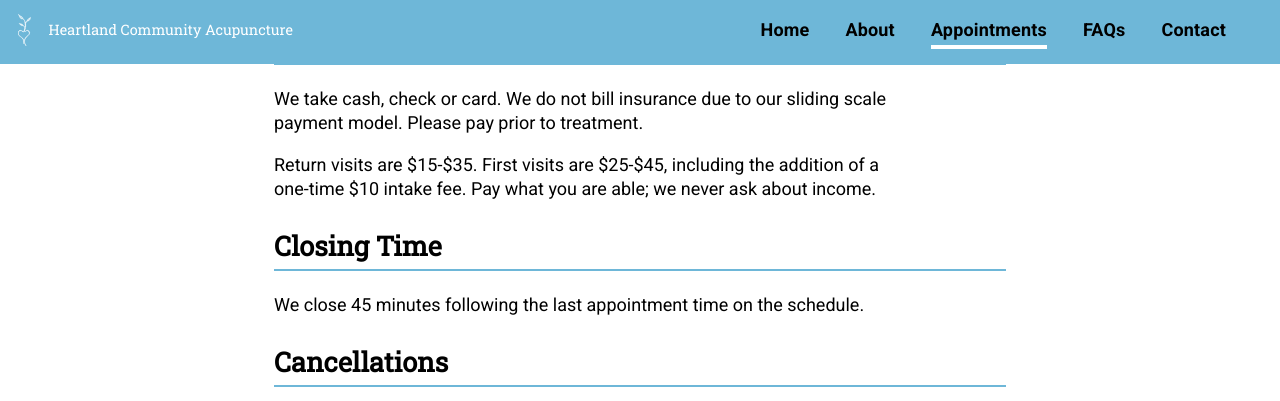
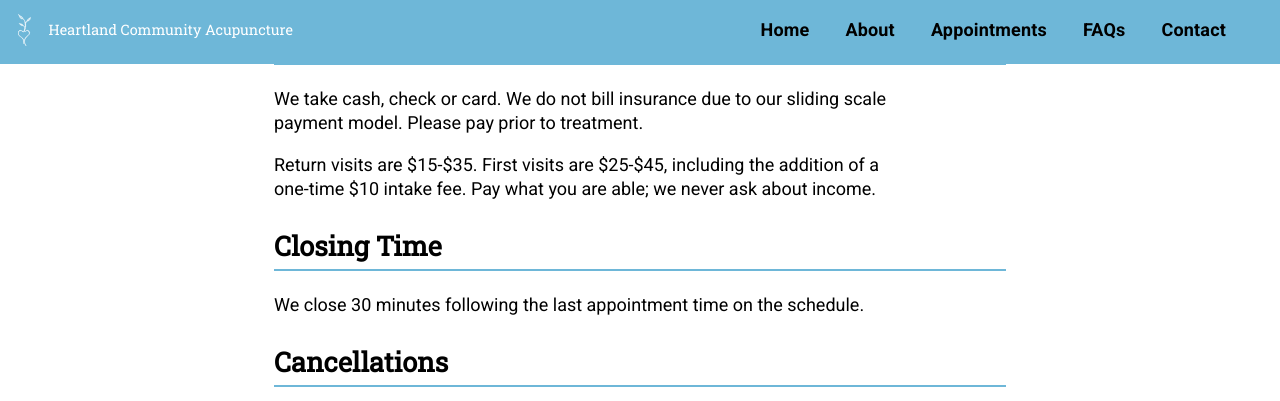
Before and after one commit to alwaysblank/heartlandacu, a Jekyll site: the page built from appointments.md, in a window 1280 px wide and 900 px high, scrolled down 1137 px. Shown: the top 401 px of the window. Built offline with Jekyll 4.4.1, drawn with Linux system fonts in a browser that asks for light colours; a script that is not in the unit is left out.

Commit message:
Update Pages “appointments”

```diff
--- a/appointments.md
+++ b/appointments.md
@@ -11,7 +10,6 @@ intro: |
 
   Walk-ins are welcome!
 ---
-
 ## First Visit
 
 Please arrive 15 minutes early for your first visit to fill out paperwork.
@@ -34,7 +32,7 @@ Return visits are $15-$35. First visits are $25-$45, including the addition of a
 
 ## Closing Time
 
-We close 45 minutes following the last appointment time on the schedule.
+We close 30 minutes following the last appointment time on the schedule.
 
 ## Cancellations
 
```
Also changed, not shown: other parts of appointments.md (+0 -1 lines).
